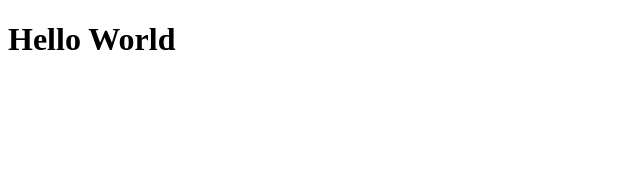
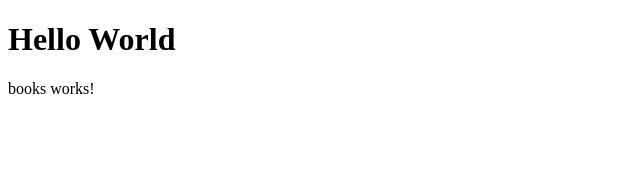
Before and after one commit to Ibtesam-Mahmood/firebase-angular-test, an Angular app: page / in a window 1280 px wide. Shown: the top 170 px of the page, without its empty margins (0-640 px from the left). Built offline with nearby package versions, Linux system fonts and the light colour scheme.

Commit message:
Create new component from `ng generate`

```diff
--- a/src/app/app.component.html
+++ b/src/app/app.component.html
@@ -1 +1,2 @@
 <h1>Hello World</h1>
+<app-books></app-books>
--- a/src/app/app.module.ts
+++ b/src/app/app.module.ts
@@ -1,9 +1,10 @@
 import { NgModule } from '@angular/core';
 import { BrowserModule } from '@angular/platform-browser';
 import { AppComponent } from './app.component';
+import { BooksComponent } from './books/books.component';
 
 @NgModule({
-  declarations: [AppComponent],
+  declarations: [AppComponent, BooksComponent],
   imports: [BrowserModule],
   bootstrap: [AppComponent],
 })
--- /dev/null
+++ b/src/app/books/books.component.html
@@ -0,0 +1 @@
+<p>books works!</p>
```
Also changed, not shown: src/app/books/books.component.ts (added, +10 -0 lines), src/app/books/books.component.css (added), 1 other file (tests, documents, lock files or other folders).
